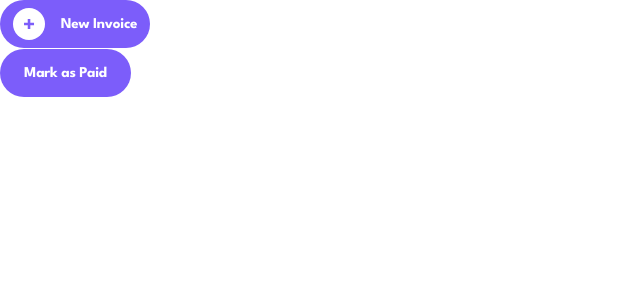
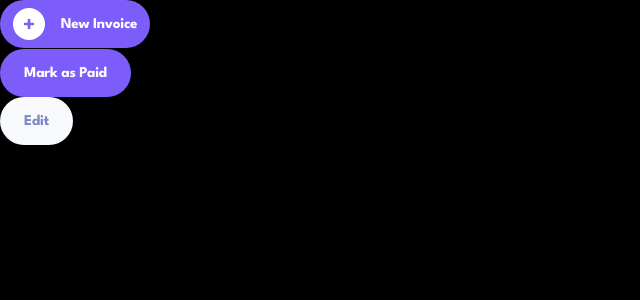
Before and after one commit to unaygney/invoice-app, a Next.js app: page / in a window 1280 px wide. Shown: the top 300 px of the page, without its empty margins (0-640 px from the left). Built offline with nearby package versions, Linux system fonts and the light colour scheme.

Commit message:
update button component

```diff
--- a/app/layout.js
+++ b/app/layout.js
@@ -9,7 +9,9 @@ export const metadata = {
 export default function RootLayout({ children }) {
   return (
     <html lang="en">
-      <body className={`${mainFont.className} antialiased scroll-smooth}`}>
+      <body
+        className={`${mainFont.className} antialiased scroll-smooth dark  bg-black`}
+      >
         {children}
       </body>
     </html>
--- a/app/page.js
+++ b/app/page.js
@@ -10,6 +10,9 @@ export default function Home() {
       <div>
         <Button title="Mark as Paid" variant="secondary" />
       </div>
+      <div>
+        <Button title="Edit" variant="mini" />
+      </div>
     </>
   );
 }
--- a/components/Button/style.module.css
+++ b/components/Button/style.module.css
@@ -38,3 +38,21 @@
 .secondary:hover {
   background-color: #9277ff;
 }
+
+.mini {
+  width: 73px;
+  height: 48px;
+  border-radius: 24px;
+  background-color: #f9fafe;
+  color: #7e88c3;
+  font-size: 15px;
+  font-style: normal;
+  font-weight: 700;
+  line-height: 15px;
+  letter-spacing: -0.25px;
+}
+
+.mini:hover {
+  background-color: #dfe3fa;
+  color: #7e88c3;
+}
```
